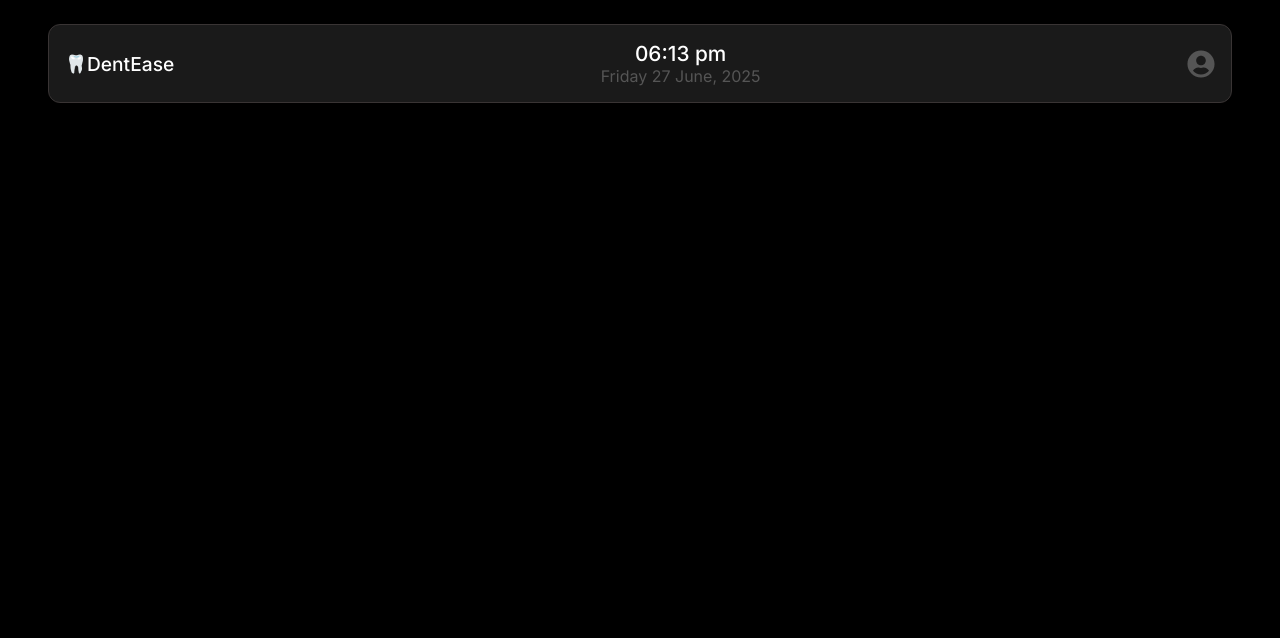
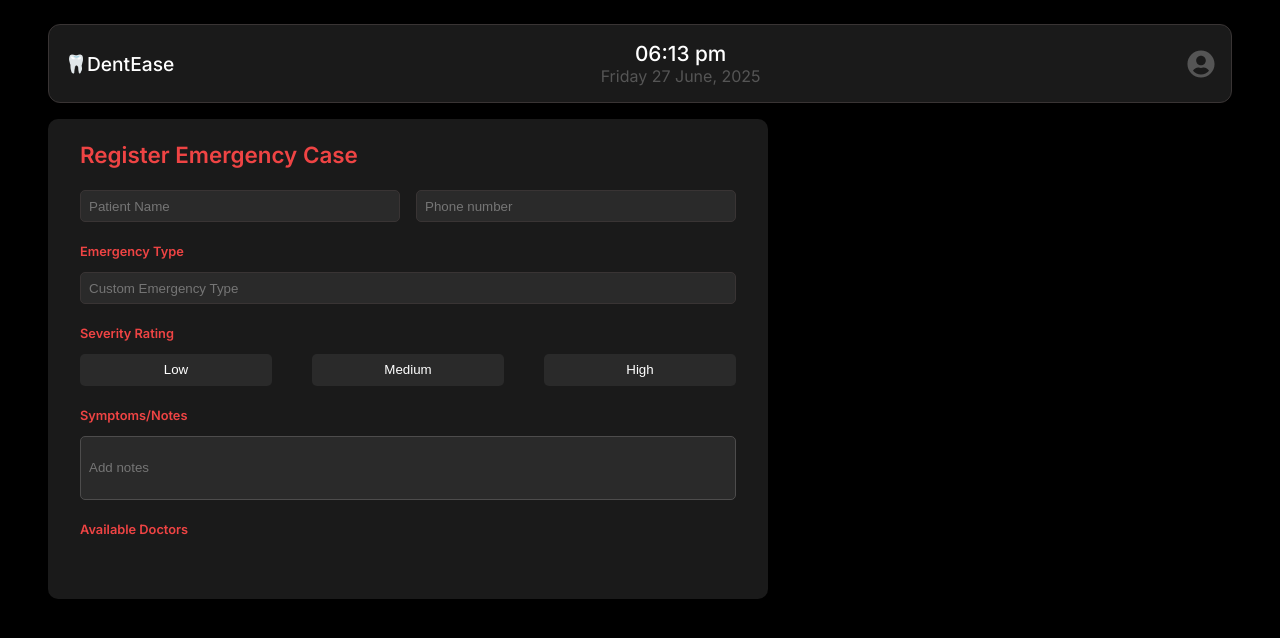
Before and after one commit to typshi-aswin/aetherduo, a React (Vite) app: page /emergency in a window 1280 px wide. Shown: the top 638 px of the page. Built offline with nearby package versions, Linux system fonts and the light colour scheme; no server answers.

Commit message:
feat: added new page

```diff
--- a/src/App.jsx
+++ b/src/App.jsx
@@ -3,6 +3,7 @@ import FrontDesk from './pages/FrontDesk/FrontDesk';
 import './App.module.css'
 import Navbar from '../components/NavBar';
 import Schedule from './pages/Schedule/Schedule';
+import Emergency from './pages/Emergency/Emergency';
 function App() {
 
   return (
@@ -12,6 +13,7 @@ function App() {
         <Routes>
           <Route path="/" element={<FrontDesk />} />
           <Route path="/schedules" element={<Schedule />} />
+          <Route path='/emergency'element={<Emergency />} />
         </Routes>
       </div>
     </Router>
--- /dev/null
+++ b/src/pages/Emergency/Emergency.jsx
@@ -0,0 +1,9 @@
+import RegisterEmergency from "./ui/RegisterEmergency/RegisterEmergency";
+
+function Emergency(){
+    return(
+        <RegisterEmergency />
+    );
+}
+
+export default Emergency;
--- /dev/null
+++ b/src/pages/Emergency/ui/RegisterEmergency/RegisterEmergency.jsx
@@ -0,0 +1,41 @@
+import styles from './RegisterEmergency.module.css';
+function RegisterEmergency() {
+    return(
+        <div className={styles.container}>
+            <p> Register Emergency Case </p>
+
+            <div className ={styles.patientDetails}>
+                <input placeholder='Patient Name'/>
+                <input placeholder='Phone number'/>
+            </div>
+
+            <div className ={styles.emergencyTypeContainer}>
+                <p> Emergency Type</p>
+                 <input placeholder='Custom Emergency Type'/>
+            </div>
+
+            <div className ={styles.severityRating}>
+                <p> Severity Rating </p>
+                <div className={styles.buttonContainer}>
+                    <button> Low </button>
+                    <button> Medium </button>
+                    <button> High </button>
+                </div>
+
+            </div>
+
+            <div className ={styles.symptomsContainer}>
+                <p>Symptoms/Notes</p>
+                <input placeholder='Add notes'/>
+            </div>
+
+            <div className ={styles.availableContainer}>
+                <p> Available Doctors </p>
+                {/* <div> Here you add available doctors one by one</div> */}
+            </div>
+        </div>
+
+    )
+}
+
+export default RegisterEmergency;
--- /dev/null
+++ b/src/pages/Emergency/ui/RegisterEmergency/RegisterEmergency.module.css
@@ -0,0 +1,100 @@
+.container {
+    display:flex;
+    flex-direction: column;
+    width: 45rem;
+    height:30rem;
+    background-color: var(--primary-container-color);
+    color: #ef4444;
+    padding: 2rem;
+    margin-top:1rem;
+    border-radius: 10px;
+}
+
+.container p {
+    font-size: 1.4rem;
+    font-weight: 600;
+    margin-top: -10px
+}
+
+.patientDetails {
+    display:flex;
+    flex-direction: row;
+    column-gap: 1rem;
+}
+
+.patientDetails input {
+    background-color: var(--secondary-container-color);
+    border: 1px rgb(57, 52, 52) solid;
+    border-radius: 5px;
+    height:2rem;
+    padding: 0 0.5rem;
+    width:100%;
+}
+
+.emergencyTypeContainer {
+    display:flex;
+    flex-direction: column;
+    margin-top:2rem;
+}
+
+.emergencyTypeContainer p, .severityRating p,.symptomsContainer p, .availableContainer p  {
+    font-size: 0.8rem;
+}
+
+.emergencyTypeContainer input {
+
+    background-color: var(--secondary-container-color);
+    border: 1px rgb(57, 52, 52) solid;
+    border-radius: 5px;
+    height:2rem;
+    padding: 0 0.5rem;
+    width:100%;
+
+}
+
+.severityRating {
+    margin-top: 2rem;
+}
+
+.buttonContainer {
+    display: flex;
+    flex-direction: row;
+    align-items: center;
+    justify-content: space-between;
+    gap: 2rem;
+}
+
+.buttonContainer button {
+    background-color: var(--secondary-container-color);
+    border:none;
+    border-radius: 5px;
+    width:12rem;;
+    height:2rem;
+    color:var(--primary-text-color);
+    cursor: pointer;
+
+}
+
+.buttonContainer button :active {
+    background-color: #10b981;
+}
+
+.symptomsContainer {
+    margin-top: 2rem;;
+}
+
+.symptomsContainer input {
+    width:100%;
+    background-color: var(--secondary-container-color);
+    border: 1.5px rgb(77, 76, 76) solid;
+    border-radius: 5px;
+    padding: 0 0.5rem;
+    height:4rem;
+    color: var(--primary-text-color);
+}
+
+.availableContainer {
+    display:flex;
+    flex-direction: column;
+    margin-top: 2rem;
+}
```
Also changed, not shown: src/pages/Emergency/Emergency.module.css (added).
